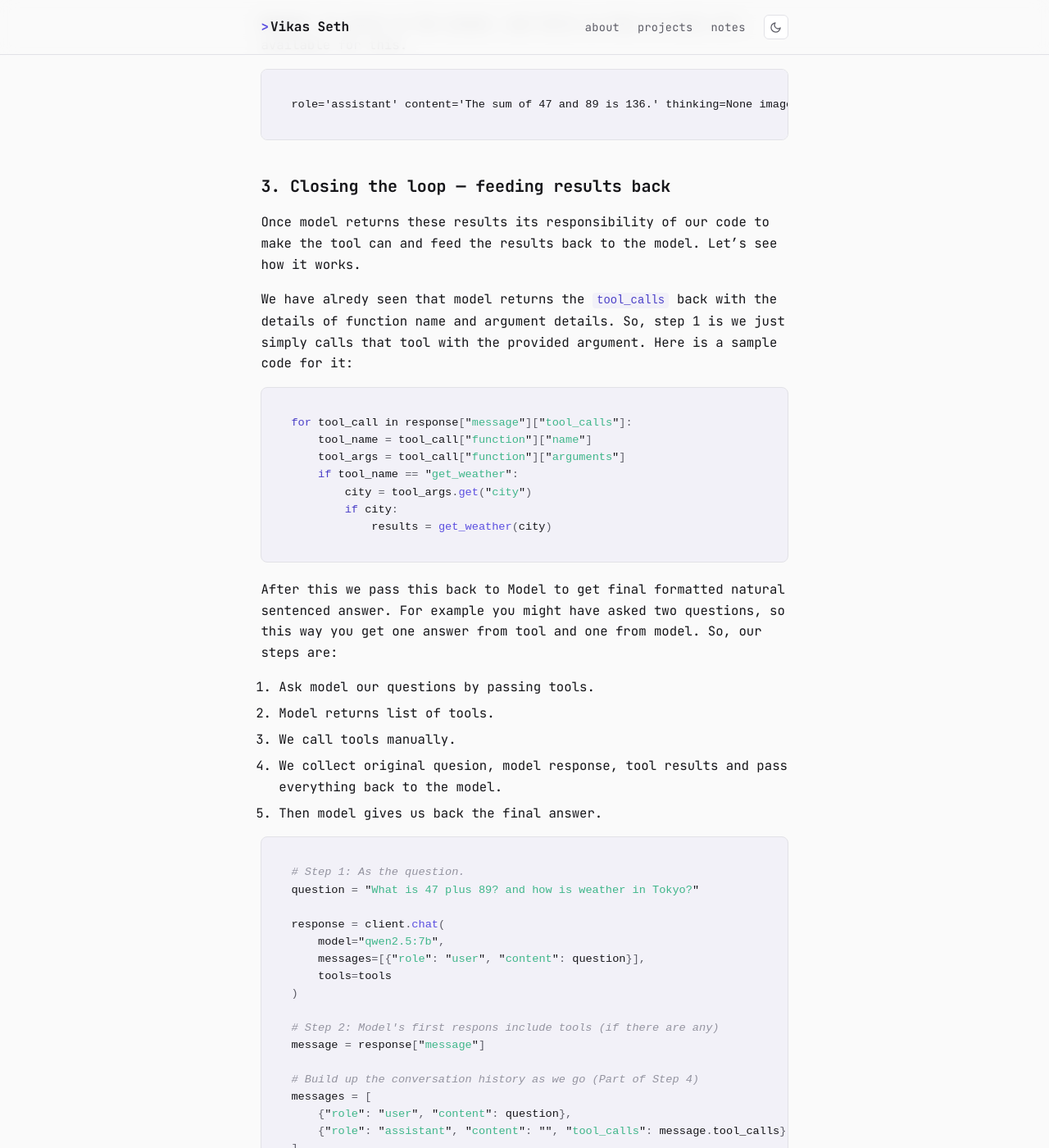
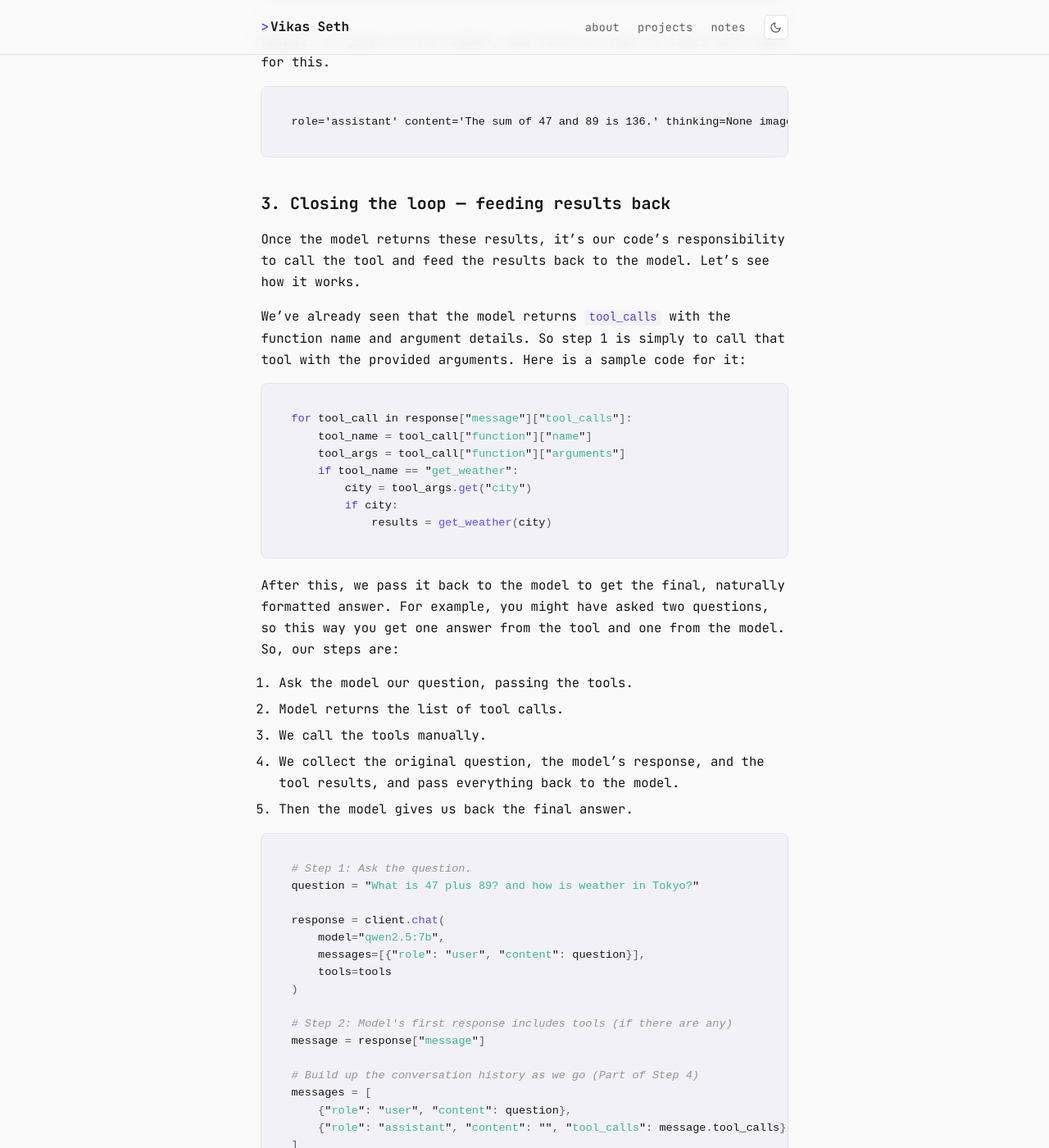
Before and after one commit to vikas-seth-ai/vikas-seth-ai.github.io, a Jekyll site: the page built from _posts/2026-08-10-Tool-Calling.md, in a window 1280 px wide and 1400 px high, scrolled down 2922 px. Shown: the whole window at 82% size. Built offline with Jekyll 4.4.1, drawn with Linux system fonts in a browser that asks for light colours; some of the changed text lies outside the part shown.

Commit message:
fixing tool call article

````diff
--- a/_posts/2026-08-10-Tool-Calling.md
+++ b/_posts/2026-08-10-Tool-Calling.md
@@ -21,15 +21,15 @@ import ollama
 client = ollama.Client(host="http://192.168.5.168:11434")
 ```
 
-Our first tool - Let's create a Get Weather tool which model will call whenever we ask for weather information.
+Our first tool — let's create a Get Weather tool, which the model will call whenever we ask for weather information.
 ```python
 def get_weather(city: str) -> str:
     # This is a placeholder implementation.
     # In a real scenario, you would call a weather API to get the actual weather data.
     return f"The weather in {city} is 22°C and sunny."
 ```
-But how do we let our model know that we have this tool available.
-We create a tools array, with the details of our function. Which also explains it type (function), name of the function (get_weather), description, parameters and properties of paramter. This specification is read my the model while determining which tool to use.
+But how do we let our model know that we have this tool available?
+We create a tools array with the details of our function, which explains its type (function), name of the function (get_weather), description, parameters, and properties of each parameter. This specification is read by the model while determining which tool to use.
 
 ```python
 tools = [
@@ -60,11 +61,11 @@ response = client.chat(
 print(response["message"])
 ```
 
-Here along with the prompt we are also passing `tools` paramter. And what it returns is a *request* to call a specific tool with specific arguments.
+Along with the prompt, we are also passing the `tools` parameter. What it returns is a *request* to call a specific tool with specific arguments.
 ```
 role='assistant' content='' thinking=None images=None tool_name=None tool_calls=[ToolCall(function=Function(name='get_weather', arguments={'city': 'Berlin'}))]
 ```
-It returns which tool to call, like in this case `get_weather`, what arguments to pass `city = Berlin`.
+It returns which tool to call — in this case `get_weather` — and what arguments to pass, `city = Berlin`.
 
 Let's see a couple of variations.
 #### What happens when we don't pass `tools`
@@ -76,12 +77,12 @@ response = client.chat(
 print(response["message"])
 ```
 
-**Output**: It returns a regular output comging back from the model.
+**Output**: It returns a regular response from the model.
 ```
 role='assistant' content="I don't have real-time access to current weather conditions. As of my last update, I can suggest checking a reliable weather website or app for the most accurate and up-to-date information on the current weather in Berlin. Common sources include the Weather Channel, BBC Weather, or local German meteorological services." thinking=None images=None tool_name=None tool_calls=None
 ```
 
-#### What if we ask not weather related question and still pass `tools`.
+#### What if we ask a non-weather-related question and still pass `tools`?
 ```python
 response = client.chat(
     model="qwen2.5:7b",
@@ -91,7 +92,7 @@ response = client.chat(
 print(response["message"])
 ```
 
-**Output**: It gives us the answer, and tells us that no tools are available for this.
+**Output**: It gives us the answer, and tells us that no tools were used for this.
 
 ```
 role='assistant' content='The sum of 47 and 89 is 136.' thinking=None images=None tool_name=None tool_calls=None
@@ -100,9 +101,9 @@ role='assistant' content='The sum of 47 and 89 is 136.' thinking=None images=Non
 
 
 ## 3. Closing the loop — feeding results back
-Once model returns these results its responsibility of our code to make the tool can and feed the results back to the model. Let's see how it works.
+Once the model returns these results, it's our code's responsibility to call the tool and feed the results back to the model. Let's see how it works.
 
-We have alredy seen that model returns the `tool_calls` back with the details of function name and argument details. So, step 1 is we just simply calls that tool with the provided argument.
+We've already seen that the model returns `tool_calls` with the function name and argument details. So step 1 is simply to call that tool with the provided arguments.
 Here is a sample code for it:
 ```python
 for tool_call in response["message"]["tool_calls"]:
@@ -114,15 +115,15 @@ for tool_call in response["message"]["tool_calls"]:
             results = get_weather(city)
 ```
 
-After this we pass this back to Model to get final formatted natural sentenced answer. For example you might have asked two questions, so this way you get one answer from tool and one from model. So, our steps are:
-1. Ask model our questions by passing tools.
-2. Model returns list of tools.
-3. We call tools manually.
-4. We collect original quesion, model response, tool results and pass everything back to the model.
-5. Then model gives us back the final answer.
+After this, we pass it back to the model to get the final, naturally formatted answer. For example, you might have asked two questions, so this way you get one answer from the tool and one from the model. So, our steps are:
+1. Ask the model our question, passing the tools.
+2. Model returns the list of tool calls.
+3. We call the tools manually.
+4. We collect the original question, the model's response, and the tool results, and pass everything back to the model.
+5. Then the model gives us back the final answer.
 
 ```python
-# Step 1: As the question.
+# Step 1: Ask the question.
 question = "What is 47 plus 89? and how is weather in Tokyo?"
 
 response = client.chat(
@@ -131,7 +132,7 @@ response = client.chat(
     tools=tools
 )
 
-# Step 2: Model's first respons include tools (if there are any)
+# Step 2: Model's first response includes tools (if there are any)
 message = response["message"]
 
 # Build up the conversation history as we go (Part of Step 4)
@@ -171,7 +172,7 @@ For your math question, 47 plus 89 equals 136.
 
 
 ## 4. Multiple tool calls in one turn
-So, far we have seen a single tool call, but whatever we have learned so far can be easily modified to support multiple tool calls. To support this let's add anotehr simple tool `add_numbers`.
+So far, we've seen a single tool call, but everything we've learned so far can easily be extended to support multiple tool calls. To support this, let's add another simple tool, `add_numbers`.
 
 ```python
 def add_numbers(a: float, b: float) -> str:
@@ -213,7 +214,7 @@ tools = [
 ]
 ```
 
-Now if we repeat the same thing as what we did in the section "Closing the Loop" by just modifying tool calling loop with the following
+Now, if we repeat what we did in the "Closing the Loop" section, just modifying the tool-calling loop as follows:
 ```python
 # Execute each tool call and append its result
 for tool_call in message.tool_calls:
@@ -222,7 +223,7 @@ for tool_call in message.tool_calls:
 
     if name == "get_weather":
         result = get_weather(args["city"])
-    elif name == "add_numbers":    # << Here we have addded our 2nd tool >>
+    elif name == "add_numbers":    # << Here we've added our 2nd tool >>
             result = add_numbers(args["a"], args["b"])
 
     messages.append({"role": "tool", "content": result})
@@ -235,14 +236,14 @@ The sum of 47 and 89 is 136.
 Currently, the weather in Tokyo is 22°C and sunny.
 ```
 
-Note: It doesn't say anymore that "For your math question....". Becasue both results are not coming back from our tool calls.
+Note: It no longer says "For your math question…". Because both results are now coming back from our tool calls.
 
 
-So, what we saw here is a Model can:
+So what we saw here is that a model can:
 - determine when to use a tool.
 - determine which tool to use.
 - determine when not to use a tool.
 - also use a tool along with its own answer.
 - multiple tool calls
 
-These all looks very simple and fun. But there comes scenarios where models fails to call a tool or calls an incorrect tools. We will see all that in one of the upcoming article. That is why it is very important to define tool/function defination clearly and define multiple tools with minimum ambiguty.
+This all looks very simple and fun, but there are scenarios where models fail to call a tool or call an incorrect tool. We'll see all of that in an upcoming article. That's why it's very important to define tool/function definitions clearly, and define multiple tools with minimal ambiguity.
````
Also changed, not shown: other parts of _posts/2026-08-10-Tool-Calling.md (+3 -2 lines).
